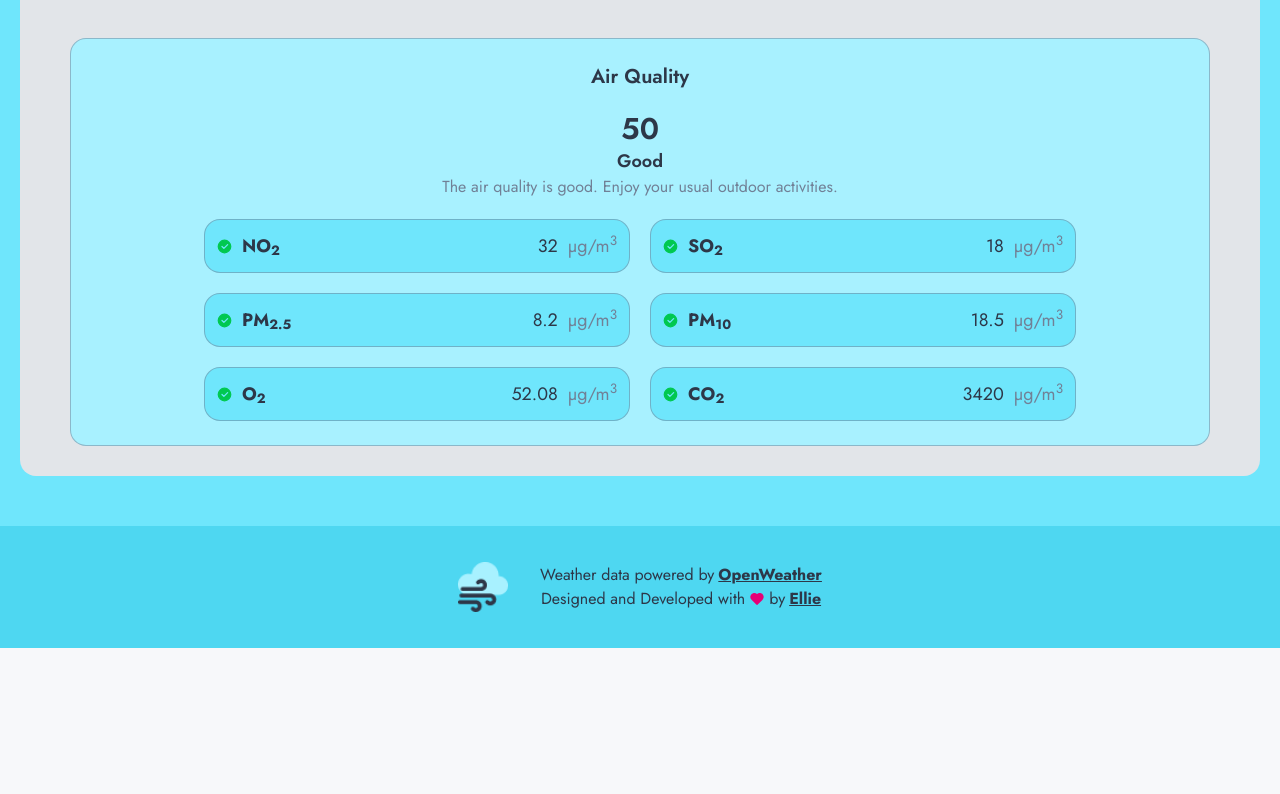
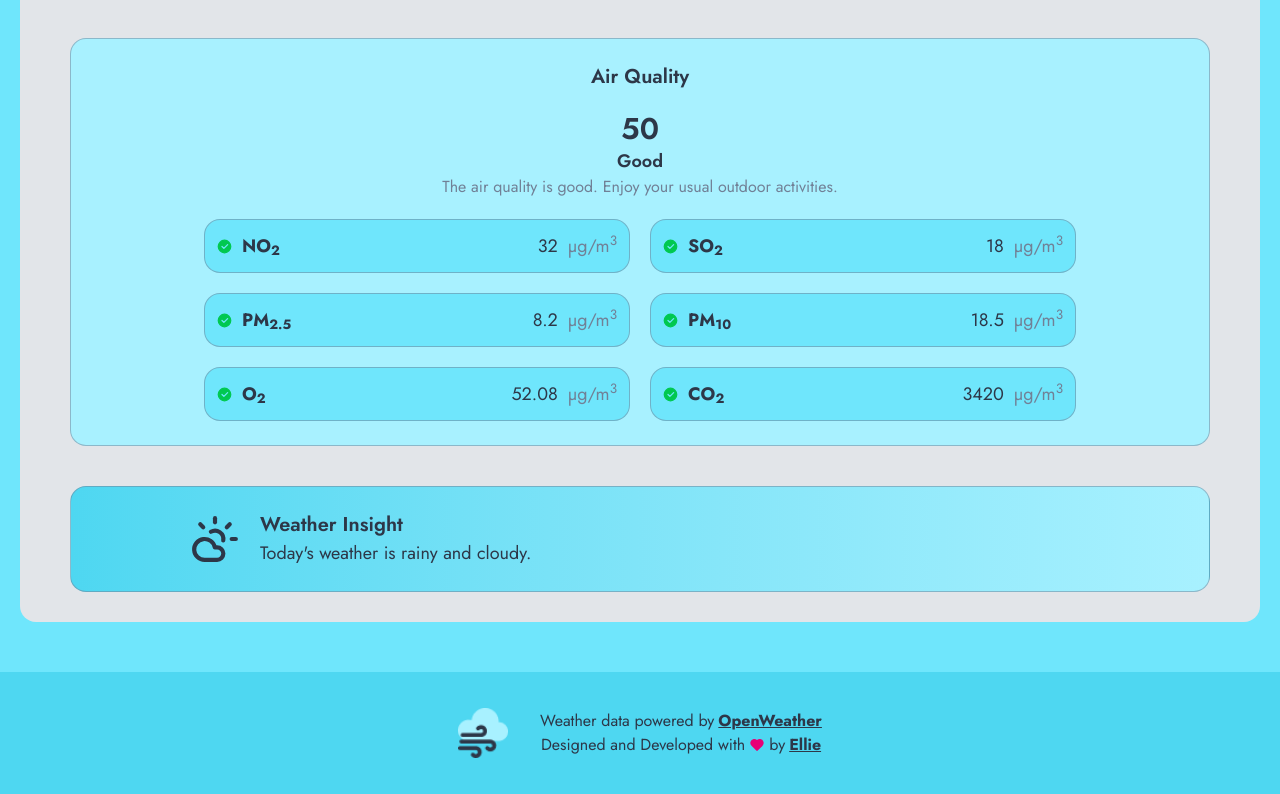
Before and after one commit to ElyRiven/aeris-weather-web, an Angular app: page /location in a window 1280 px wide. Shown: the part 1058-1852 px from the top of the page. Before the commit the page ends 1706 px from the top, so only its background shows below. Built offline with nearby package versions, Linux system fonts and the light colour scheme.

Commit message:
Working on weather insight section and adding description gradient

```diff
--- a/src/app/web-front/pages/location-page/location-page.component.html
+++ b/src/app/web-front/pages/location-page/location-page.component.html
@@ -491,7 +491,7 @@
     class="w-full max-w-full h-fit border border-secondary-content/50 rounded-box bg-accent p-6"
   >
     <div class="flex flex-col items-center justify-center gap-5">
-      <h2 class="font-semibold text-xl">Air Quality</h2>
+      <h2 class="font-semibold text-xl text-center">Air Quality</h2>
       <div class="flex flex-col items-center justify-center">
         <p class="font-semibold text-3xl">50</p>
         <p class="font-semibold text-lg">Good</p>
@@ -799,4 +799,42 @@
       </div>
     </div>
   </section>
+  <!-- WEATHER INSIGHT SECTION -->
+  <section
+    class="w-full max-w-full h-fit border border-secondary-content/50 rounded-box bg-linear-(--description-gradient) py-6"
+  >
+    <div
+      class="flex flex-col sm:flex-row items-center justify-start gap-5 w-40 xs:w-58 sm:w-105 md:w-130 lg:w-200 xl:w-225 mx-auto"
+    >
+      <h2 class="font-semibold text-xl sm:hidden">Weather Insight</h2>
+
+      <svg
+        xmlns="http://www.w3.org/2000/svg"
+        width="50"
+        height="50"
+        viewBox="0 0 24 24"
+        fill="none"
+        stroke="#2d3748"
+        stroke-width="2"
+        stroke-linecap="round"
+        stroke-linejoin="round"
+        class="lucide lucide-cloud-sun-icon lucide-cloud-sun shrink-0"
+      >
+        <path d="M12 2v2" />
+        <path d="m4.93 4.93 1.41 1.41" />
+        <path d="M20 12h2" />
+        <path d="m19.07 4.93-1.41 1.41" />
+        <path d="M15.947 12.65a4 4 0 0 0-5.925-4.128" />
+        <path d="M13 22H7a5 5 0 1 1 4.9-6H13a3 3 0 0 1 0 6Z" />
+      </svg>
+      <div class="w-full">
+        <h2 class="hidden sm:block sm:font-semibold sm:text-xl">
+          Weather Insight
+        </h2>
+        <p class="text-lg text-center sm:text-left">
+          Today's weather is rainy and cloudy.
+        </p>
+      </div>
+    </div>
+  </section>
 </div>
--- a/src/styles.css
+++ b/src/styles.css
@@ -12,6 +12,9 @@
 
   --sunny-gradient: 135deg, oklch(0.8647 0.1247 81.37) 52%,
     oklch(70% 0.213 47.604) 100%;
+
+  --description-gradient: 90deg, oklch(0.8157 0.1211 212.77) 0%,
+    oklch(0.9149 0.0744 210.83) 100%;
 
   --font-jost: jost, verdana;
   /*
```
